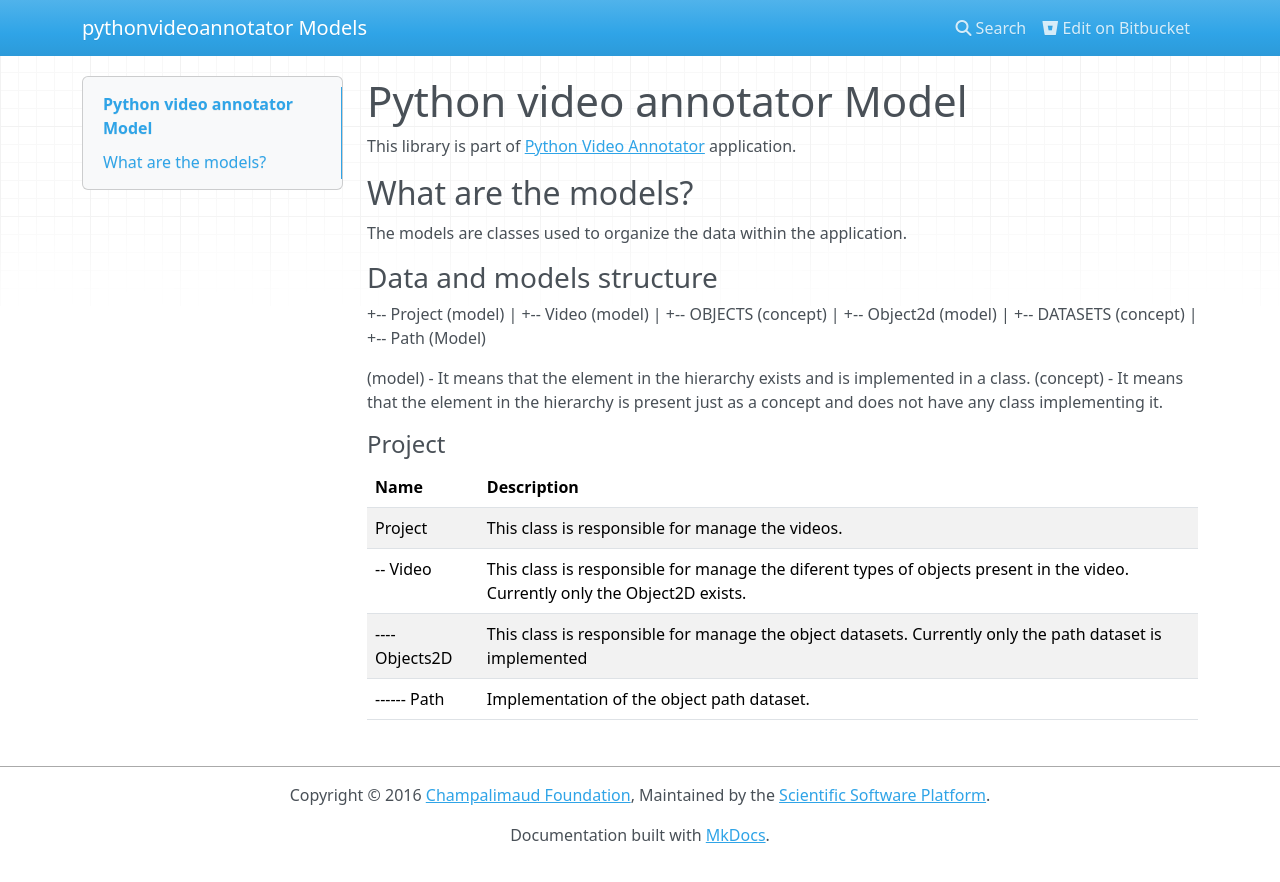
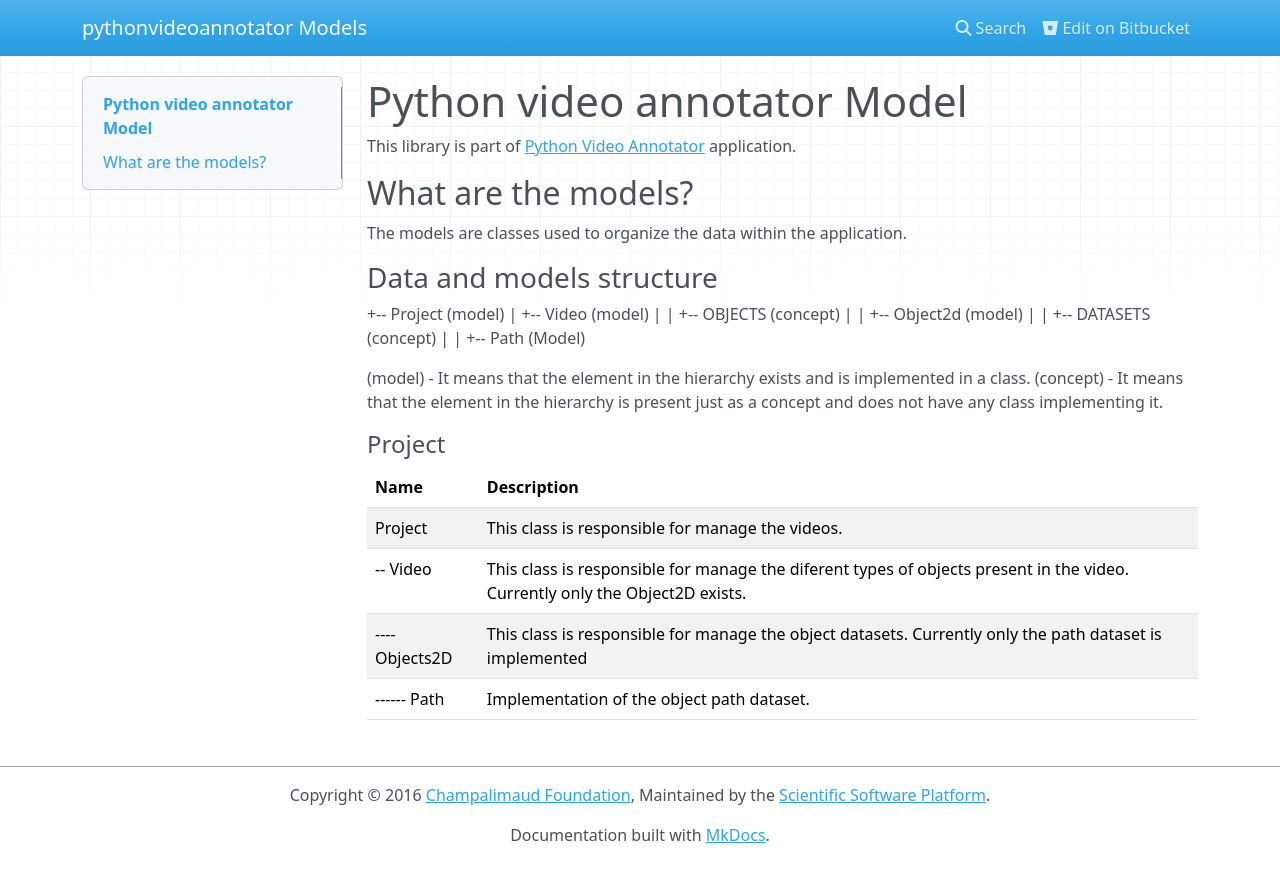
Before and after one commit to shaliulab/pythonvideoannotator-models, an MkDocs documentation site: the page built from docs/index.md, in a window 1280 px wide. Shown: the top 882 px of the page. Built offline with MkDocs 1.6.1, drawn with Linux system fonts in a browser that asks for light colours; nearby versions of some CDN libraries; old or Windows-style settings are respelled for this version of MkDocs.

Commit message:
docs updated

```diff
--- a/docs/index.md
+++ b/docs/index.md
@@ -11,10 +11,10 @@ The models are classes used to organize the data within the application.
 
 +-- Project (model)
 |   +-- Video (model)
-	|	+-- OBJECTS (concept)
-		|	+-- Object2d (model)
-			|	+-- DATASETS (concept)
-				|	+-- Path (Model)
+|   |	+-- OBJECTS (concept)
+|   	|	+-- Object2d (model)
+|   		|	+-- DATASETS (concept)
+|   			|	+-- Path (Model)
 
 (model) - It means that the element in the hierarchy exists and is implemented in a class.
 (concept) - It means that the element in the hierarchy is present just as a concept and does not have any class implementing it.
```
